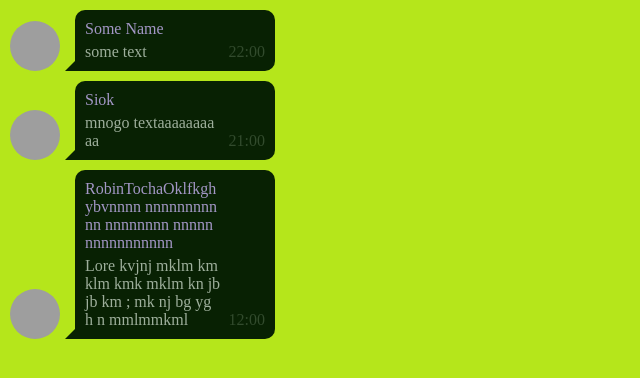
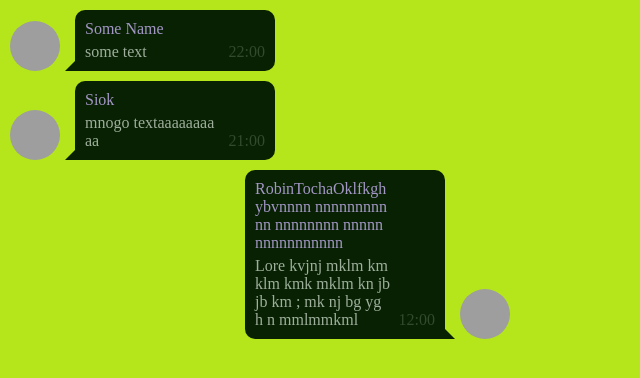
Before and after one commit to ViVarkina/HomeWorkReposit, a React (Vite) app: page / in a window 1280 px wide. Shown: the top 378 px of the page, without its empty margins (0-640 px from the left). Built offline with nearby package versions, Linux system fonts and the light colour scheme; grey boxes are pictures that could not be loaded.

Commit message:
Функция для замены классов, Рефакторин

```diff
--- a/src/homework/homework1/Message.tsx
+++ b/src/homework/homework1/Message.tsx
@@ -1,22 +1,16 @@
 import css from './Message.module.css'
 
 const clx=(arrString:string[], obj?:Record<string, boolean | undefined> ):string=>{
-    console.log(arrString, obj, '1')
-    for(const key in obj){
-        console.log(obj.key, key, 'for')
-        if(obj.key === true) {
-            console.log(obj.key, key, 'if')
-            const newArr = [...arrString, key]
-            return  newArr.join(', ')
-        }
-        else {
-            console.log(obj.key, key, 'else')
-            return arrString.join(', ')
+    const newArr = [...arrString]
+
+    for(const key in obj) {
+        if (obj[key] === true) {
+            newArr.push(key)
         }
     }
+    return newArr.join(' ')
 }
-console.log(clx(['класс1', "класс2"], {'класс3':true, 'класс4':false, 'класс5':undefined}))
-//  "1 2 3"
+
 
 interface Props {
     avatar: string
@@ -28,7 +22,6 @@ interface Props {
 
 
 export const Message=({avatar, name, message, time, incoming}: Props)=> {
-    // const css = {divWrapper:'diwWrapper'};
 
     return (
         <div className={clx([css.divWrapper],{[css.divWrapperRevert]:incoming})}>
```
Also changed, not shown: src/homework/homework1/Homework.tsx (+1 -6 lines), src/homework/homework1/Message.module.css (+0 -17 lines).
